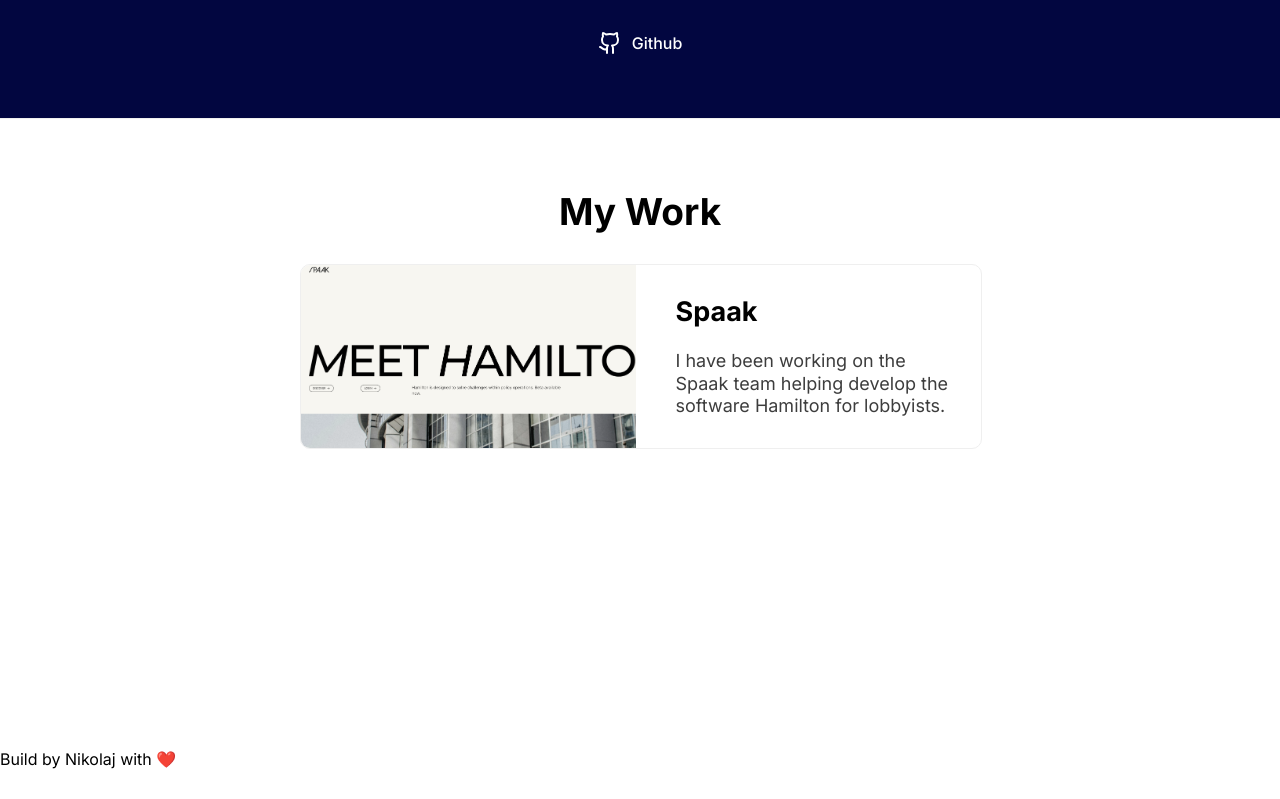
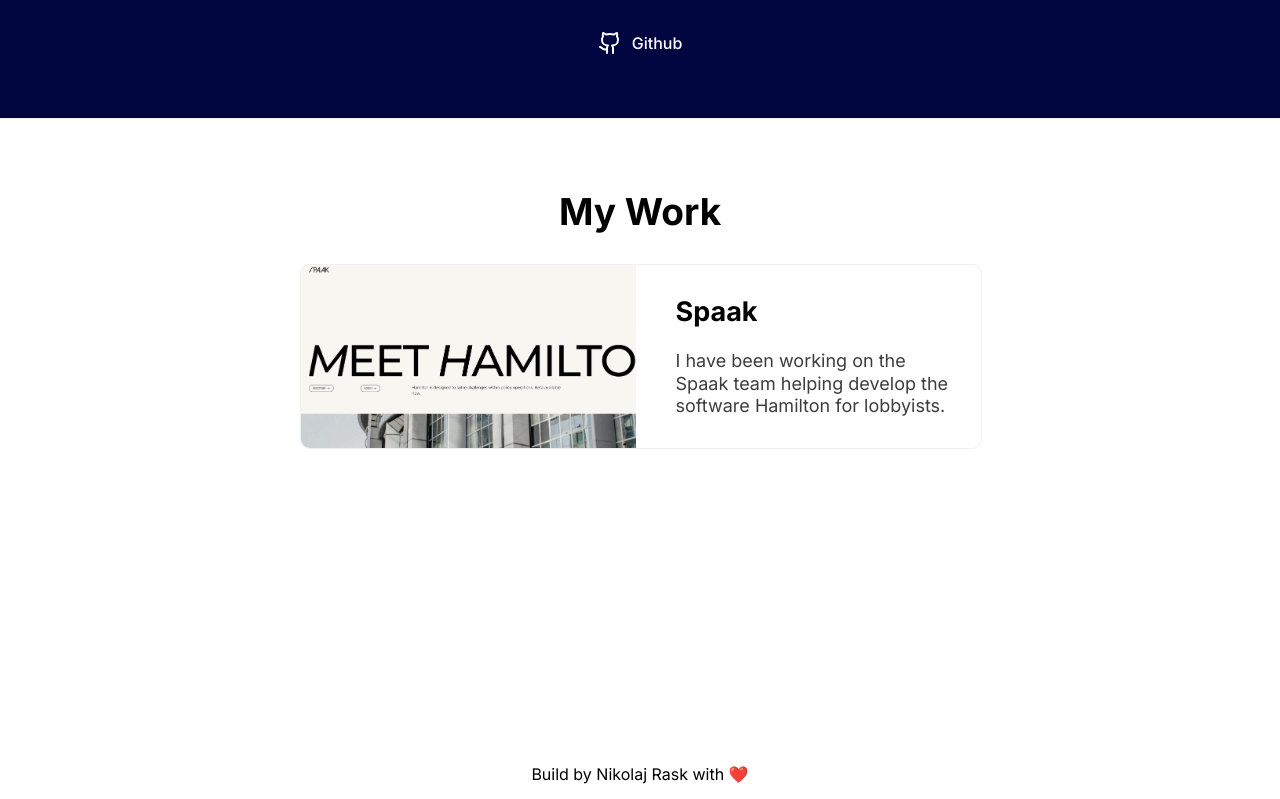
Before and after one commit to NikolajRask/PortfolioV2, a Next.js app: page / in a window 1280 px wide. Shown: the part 245-1044 px from the top of the page. Before the commit the page ends 1014 px from the top, so only its background shows below. Built offline with nearby package versions, Linux system fonts and the light colour scheme.

Commit message:
Added footer

```diff
--- a/src/components/Footer/Footer.tsx
+++ b/src/components/Footer/Footer.tsx
@@ -4,7 +4,7 @@ import styles from './footer.module.scss'
 const Footer = () => {
   return (
     <div className={styles.footer}>
-        <span>Build by Nikolaj with ❤️</span>
+        <span>Build by Nikolaj Rask with ❤️</span>
     </div>
   )
 }
--- a/src/components/Footer/footer.module.scss
+++ b/src/components/Footer/footer.module.scss
@@ -0,0 +1,7 @@
+.footer {
+    width: 100vw;
+    display: flex;
+    align-items: center;
+    justify-content: center;
+    padding-block: 15px;
+}
```
